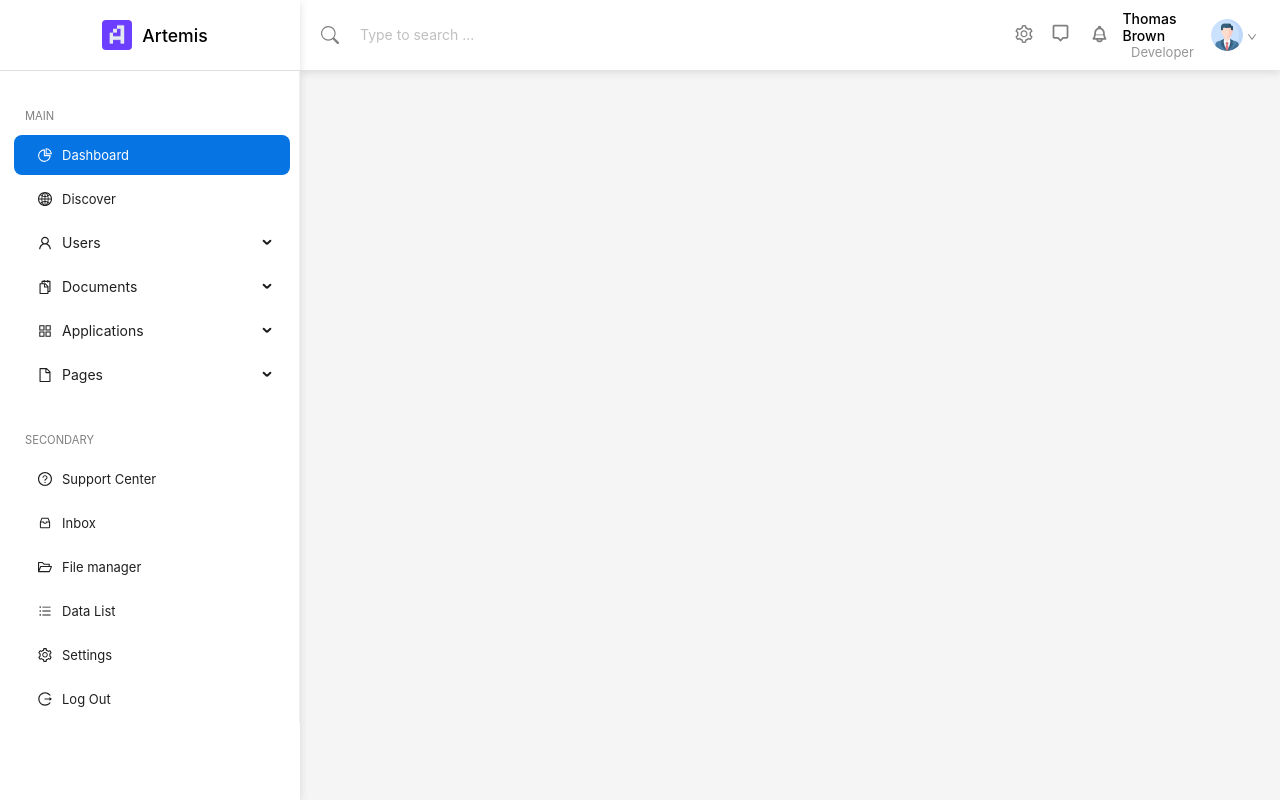
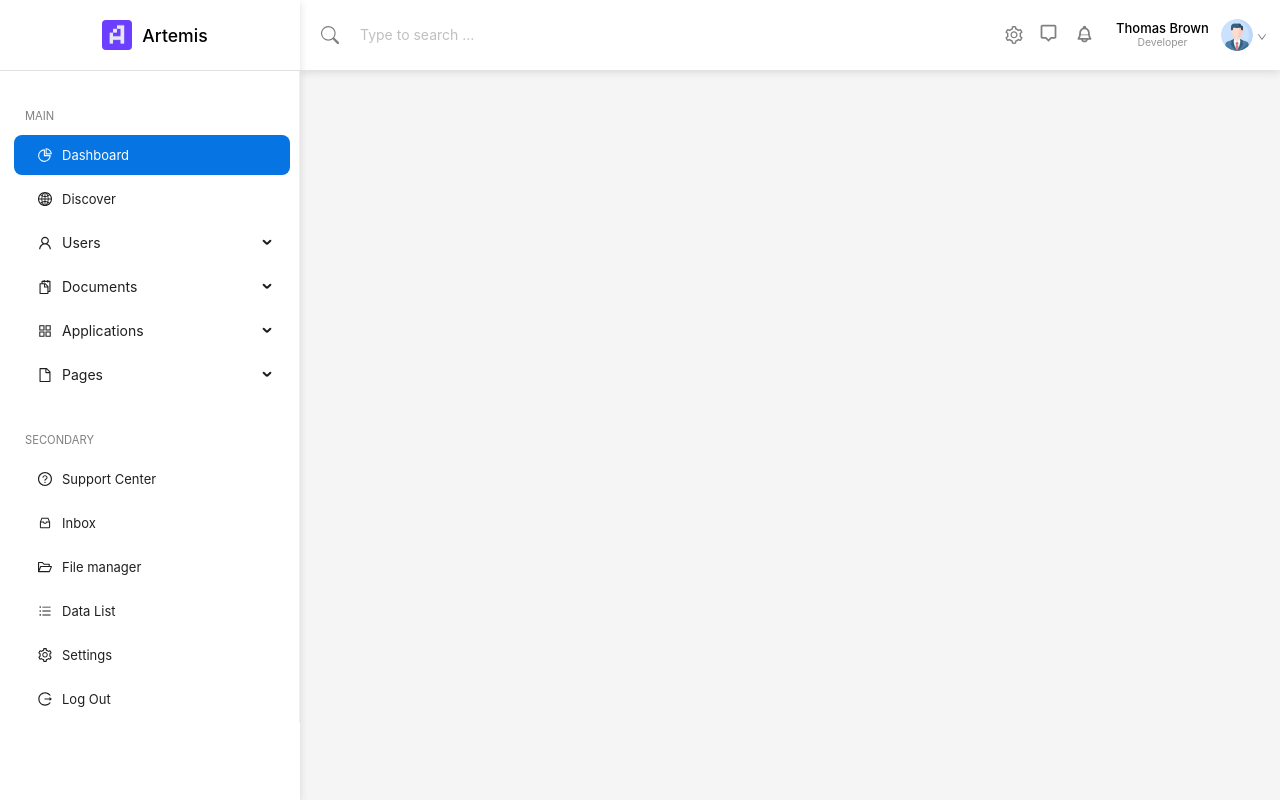
Before and after one commit to Ashwin1729/Artemis-Dashboard, a React (Create React App) app: page / in a window 1280 px wide. Built offline with nearby package versions, Linux system fonts and the light colour scheme.

Commit message:
optimizations

```diff
--- a/src/App.css
+++ b/src/App.css
@@ -146,9 +146,7 @@
   .ant-layout-sider-zero-width-trigger {
     top: 0px;
   }
-  .ant-layout .site-layout {
-    margin-top: 42px;
-  }
+
   .logo-collapsed {
     font-size: calc(1vw + 0.5rem);
     font-weight: 500;
--- a/src/components/Header.js
+++ b/src/components/Header.js
@@ -43,7 +43,7 @@ const Header = () => {
           onChange={(e) => setSearch(e.target.value)}
         />
       </Col>
-      <Col sm={6} md={5} lg={4} xl={3} xxl={2}>
+      <Col xs={12} sm={6} md={5} lg={4} xl={3} xxl={2}>
         <Row className={styles.icons_container}>
           <Col className={styles.headerIcon}>
             <Dropdown
@@ -96,7 +96,6 @@ const Header = () => {
               </a>
             </Dropdown>
           </Col>
-          <Col className={styles.headerIcon}></Col>
         </Row>
       </Col>
       <Col sm={7} md={6} lg={5} xl={4} xxl={3}>
--- a/src/components/Header.module.css
+++ b/src/components/Header.module.css
@@ -10,7 +10,7 @@
 
 .icons_container {
   display: flex;
-  justify-content: right;
+  justify-content: space-evenly;
   align-items: center;
 }
 
@@ -38,7 +38,7 @@
 
 .headerIcon {
   color: gray;
-  margin-left: 1.1rem;
+  /* margin-left: 1.1rem; */
   display: flex;
   justify-content: center;
   align-items: center;
--- a/src/components/Profile.js
+++ b/src/components/Profile.js
@@ -24,8 +24,16 @@ const profileDropdown = [
 
 const Profile = () => {
   return (
-    <Row className={styles.profile_container}>
-      <Col xs={12} className={styles.profile_data}>
+    <Row
+      xs={12}
+      sm={6}
+      md={5}
+      lg={4}
+      xl={3}
+      xxl={2}
+      className={styles.profile_container}
+    >
+      <Col xs={15} className={styles.profile_data}>
         <Row className={styles.name}>Thomas Brown</Row>
         <Row className={styles.designation}>Developer</Row>
       </Col>
--- a/src/components/Profile.module.css
+++ b/src/components/Profile.module.css
@@ -14,11 +14,12 @@
 
 .designation {
   color: #969696;
-  font-size: small;
+  font-size: calc(0.8vw + 0.01rem);
 }
 
 .name {
   font-weight: 500;
+  font-size: calc(1vw + 0.01rem);
 }
 
 .center {
```
